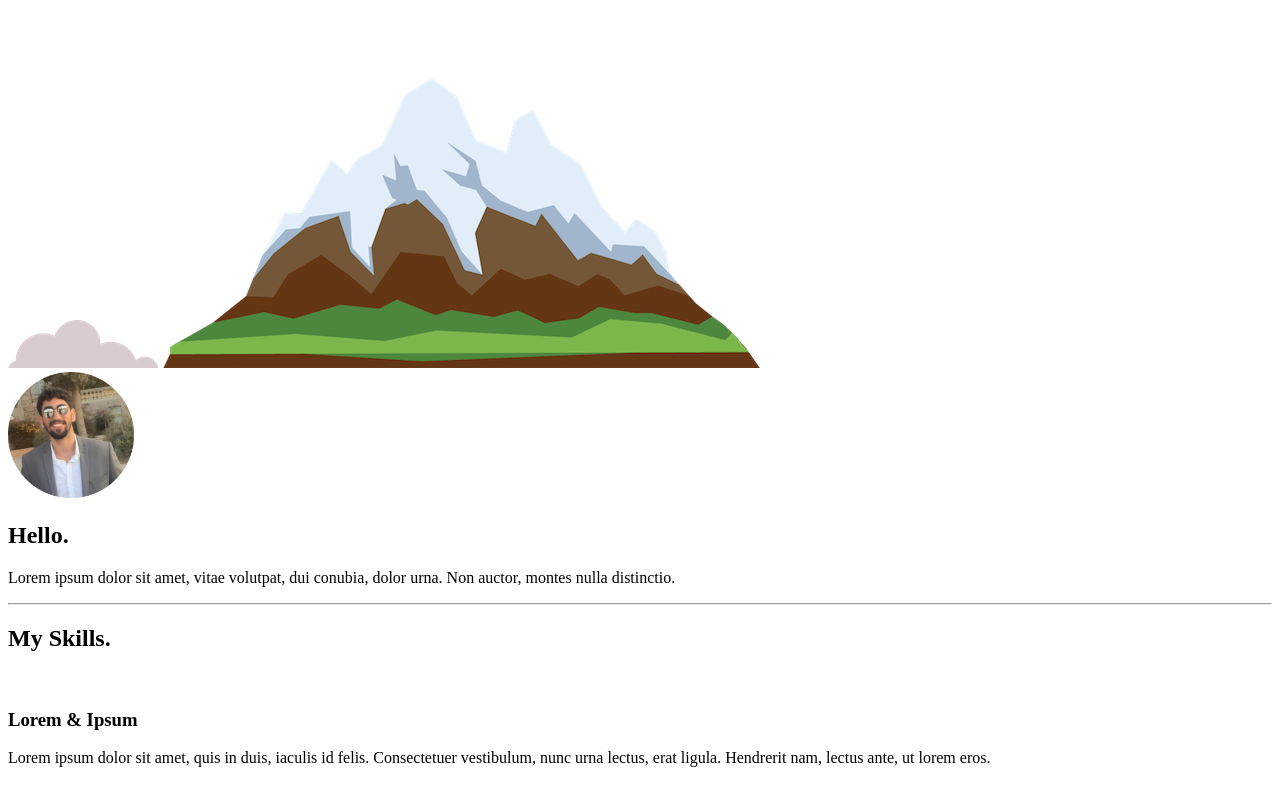
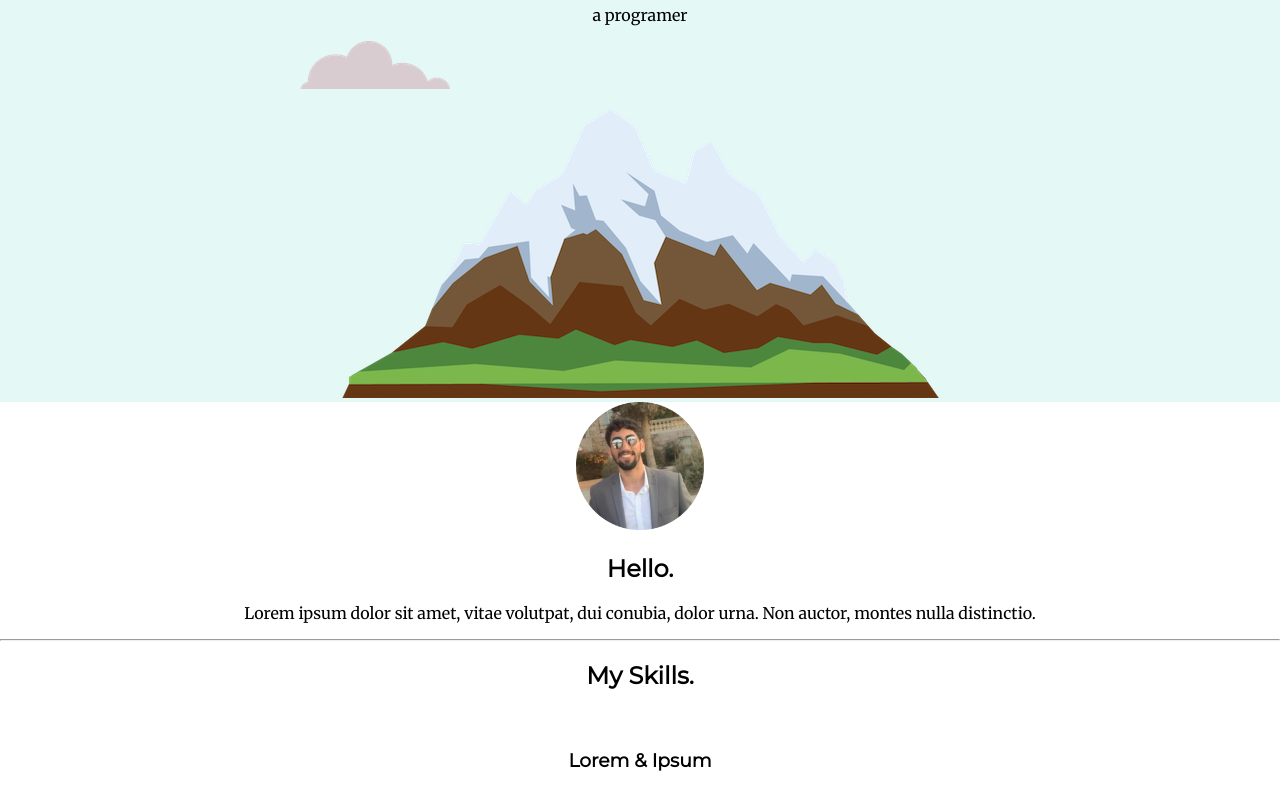
Before and after one commit to orIsrael/Personal-website, a plain HTML site: page index.html in a window 1280 px wide. Shown: the part 163-951 px from the top of the page. Drawn offline with Linux system fonts and the light colour scheme; the site is published under a folder, as on GitHub Pages, so addresses that start at the root find nothing.

Commit message:
Css change

```diff
--- a/index.html
+++ b/index.html
@@ -4,7 +4,7 @@
 <head>
   <meta charset="utf-8">
   <title>Or's Site</title>
-  <link rel="stylesheet" href="/Personal-website/css/styles.css">
+  <link rel="stylesheet" href="css/styles.css">
   <link rel="icon" href="favicon.ico">
   <link href="https://fonts.googleapis.com/css2?family=Merriweather&family=Montserrat&family=Sacramento&display=swap" rel="stylesheet">
 </head>
```
